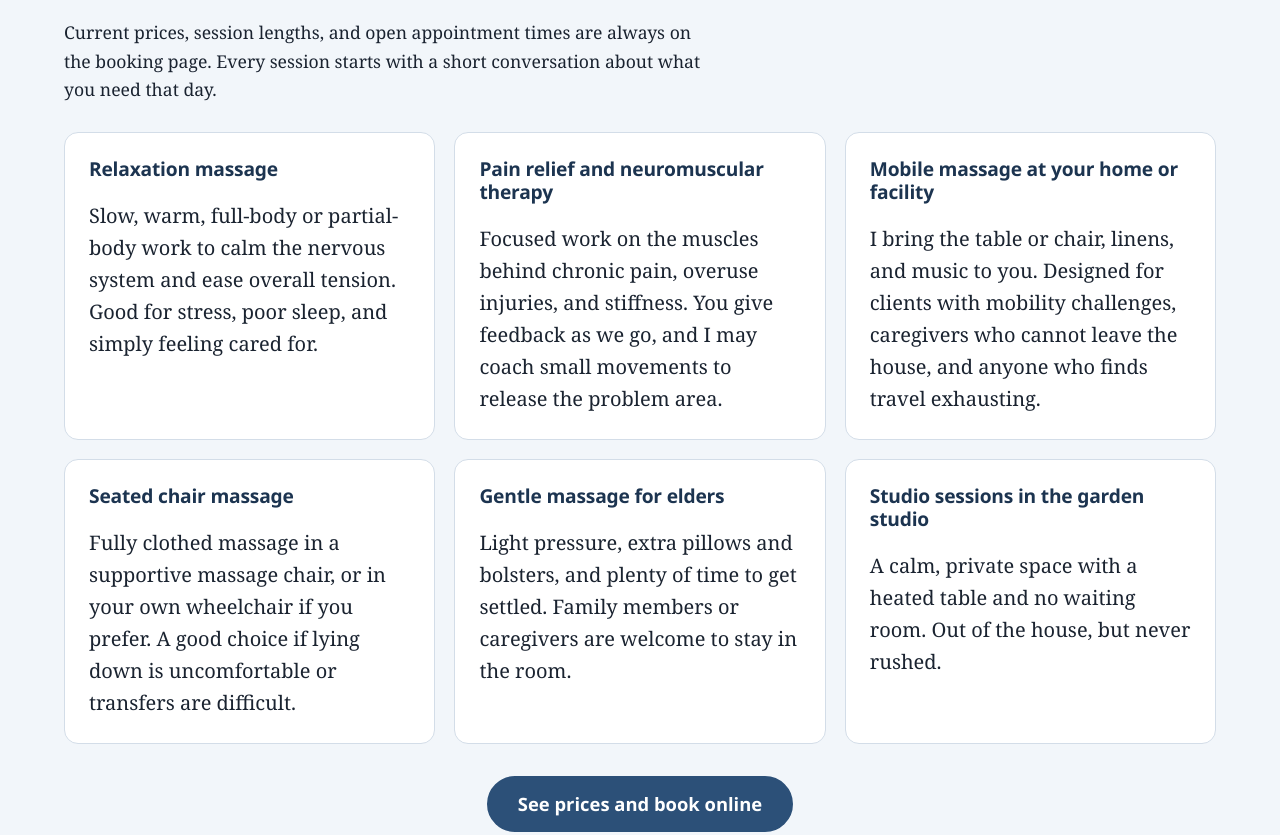
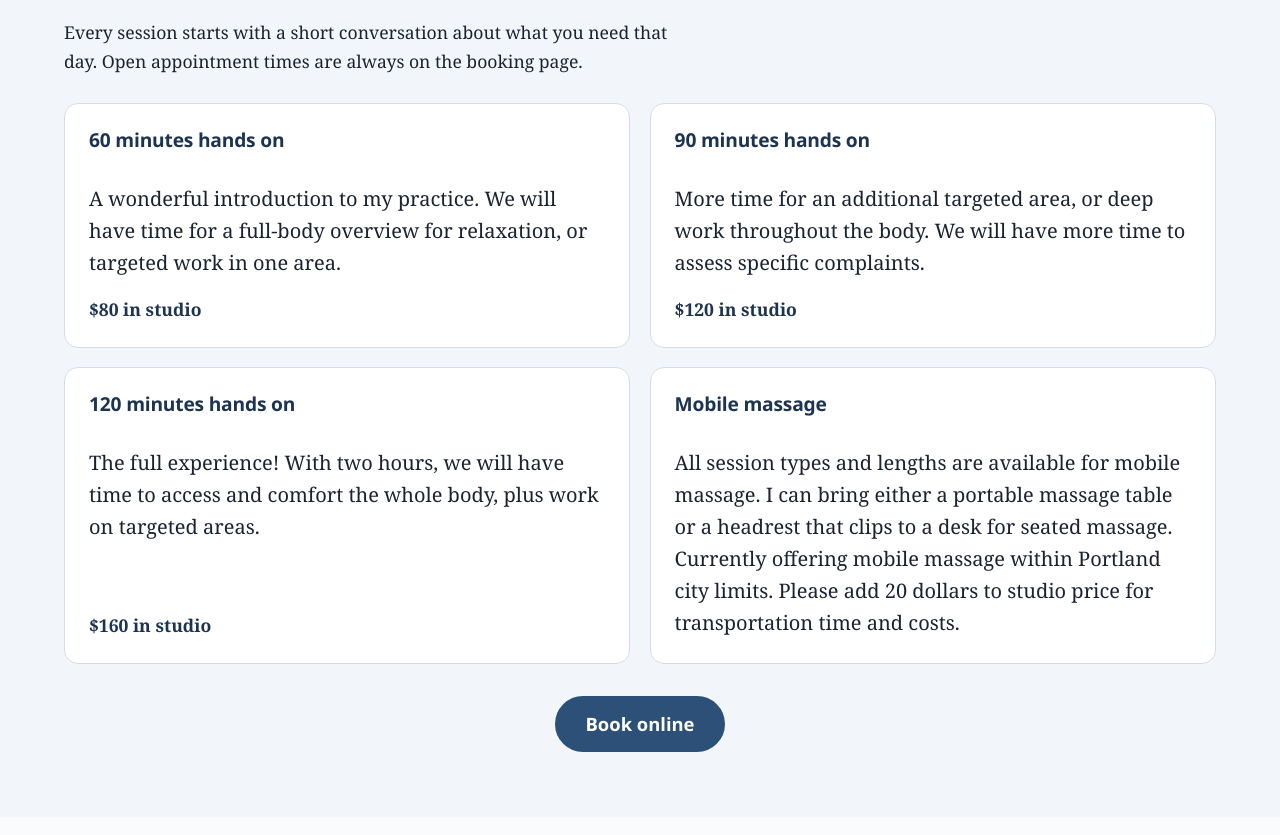
Before and after one commit to RogueLights/AddiesMassage, a plain HTML site: page index.html in a window 1280 px wide. Shown: the part 2478-3313 px from the top of the page. Drawn offline with Linux system fonts and the light colour scheme.

Commit message:
Replace services with four session boxes and prices (#2)
* Replace services with four session boxes and prices

Co-Authored-By: Claude Opus 5.5 <noreply@anthropic.com>
Claude-Session: https://claude.ai/code/session_01SMx5TcE36TckUN9UH78vPA

* Use 'access' in the 120-minute description

Co-Authored-By: Claude Opus 5.5 <noreply@anthropic.com>
Claude-Session: https://claude.ai/code/session_01SMx5TcE36TckUN9UH78vPA

* Move mobile massage pricing into the description

Co-Authored-By: Claude Opus 5.5 <noreply@anthropic.com>
Claude-Session: https://claude.ai/code/session_01SMx5TcE36TckUN9UH78vPA

---------

Co-authored-by: Claude <noreply@anthropic.com>

```diff
--- a/index.html
+++ b/index.html
@@ -141,35 +141,30 @@
     <section class="band band-soft" id="services" aria-labelledby="services-heading">
       <div class="wrap">
         <h2 id="services-heading">Services</h2>
-        <p class="section-intro">Current prices, session lengths, and open appointment times are always on the booking page. Every session starts with a short conversation about what you need that day.</p>
-        <div class="card-grid">
-          <article class="card">
-            <h3>Relaxation massage</h3>
-            <p>Slow, warm, full-body or partial-body work to calm the nervous system and ease overall tension. Good for stress, poor sleep, and simply feeling cared for.</p>
+        <p class="section-intro">Every session starts with a short conversation about what you need that day. Open appointment times are always on the booking page.</p>
+        <div class="card-grid card-grid-four">
+          <article class="card service-card">
+            <h3>60 minutes hands on</h3>
+            <p>A wonderful introduction to my practice. We will have time for a full-body overview for relaxation, or targeted work in one area.</p>
+            <p class="price"><strong>$80 in studio</strong></p>
           </article>
-          <article class="card">
-            <h3>Pain relief and neuromuscular therapy</h3>
-            <p>Focused work on the muscles behind chronic pain, overuse injuries, and stiffness. You give feedback as we go, and I may coach small movements to release the problem area.</p>
+          <article class="card service-card">
+            <h3>90 minutes hands on</h3>
+            <p>More time for an additional targeted area, or deep work throughout the body. We will have more time to assess specific complaints.</p>
+            <p class="price"><strong>$120 in studio</strong></p>
           </article>
-          <article class="card">
-            <h3>Mobile massage at your home or facility</h3>
-            <p>I bring the table or chair, linens, and music to you. Designed for clients with mobility challenges, caregivers who cannot leave the house, and anyone who finds travel exhausting.</p>
+          <article class="card service-card">
+            <h3>120 minutes hands on</h3>
+            <p>The full experience! With two hours, we will have time to access and comfort the whole body, plus work on targeted areas.</p>
+            <p class="price"><strong>$160 in studio</strong></p>
           </article>
-          <article class="card">
-            <h3>Seated chair massage</h3>
-            <p>Fully clothed massage in a supportive massage chair, or in your own wheelchair if you prefer. A good choice if lying down is uncomfortable or transfers are difficult.</p>
-          </article>
-          <article class="card">
-            <h3>Gentle massage for elders</h3>
-            <p>Light pressure, extra pillows and bolsters, and plenty of time to get settled. Family members or caregivers are welcome to stay in the room.</p>
-          </article>
-          <article class="card">
-            <h3>Studio sessions in the garden studio</h3>
-            <p>A calm, private space with a heated table and no waiting room. Out of the house, but never rushed.</p>
+          <article class="card service-card">
+            <h3>Mobile massage</h3>
+            <p>All session types and lengths are available for mobile massage. I can bring either a portable massage table or a headrest that clips to a desk for seated massage. Currently offering mobile massage within Portland city limits. Please add 20 dollars to studio price for transportation time and costs.</p>
           </article>
         </div>
         <div class="cta-row center">
-          <a class="button button-primary button-large" href="https://pocketsuite.io/book/addies-massage">See prices and book online</a>
+          <a class="button button-primary button-large" href="https://pocketsuite.io/book/addies-massage">Book online</a>
         </div>
       </div>
     </section>
--- a/styles.css
+++ b/styles.css
@@ -138,6 +138,10 @@ html.high-contrast .headshot { border: 2px solid #000; }
 @media (min-width: 44rem) { .card-grid { grid-template-columns: 1fr 1fr; } }
 @media (min-width: 66rem) { .card-grid { grid-template-columns: 1fr 1fr 1fr; } }
 .card-grid p { margin-bottom: 0; }
+@media (min-width: 66rem) { .card-grid.card-grid-four { grid-template-columns: 1fr 1fr; } }
+.service-card { display: flex; flex-direction: column; }
+.service-card .price { margin-top: auto; padding-top: 1rem; font-size: 1.1rem; color: var(--blue-900); }
+.service-card .price strong { font-weight: 700; }
 
 .check-list { list-style: none; padding: 0; }
 .check-list li { position: relative; padding-left: 2rem; margin-bottom: .7rem; }
```
